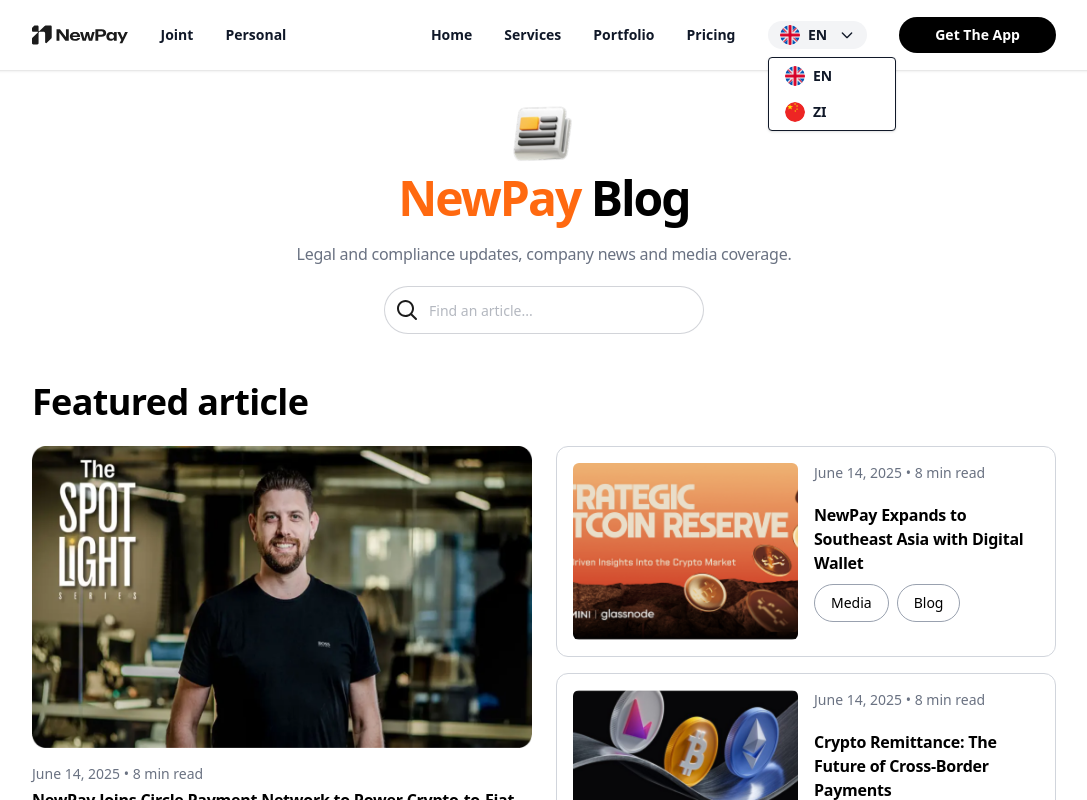
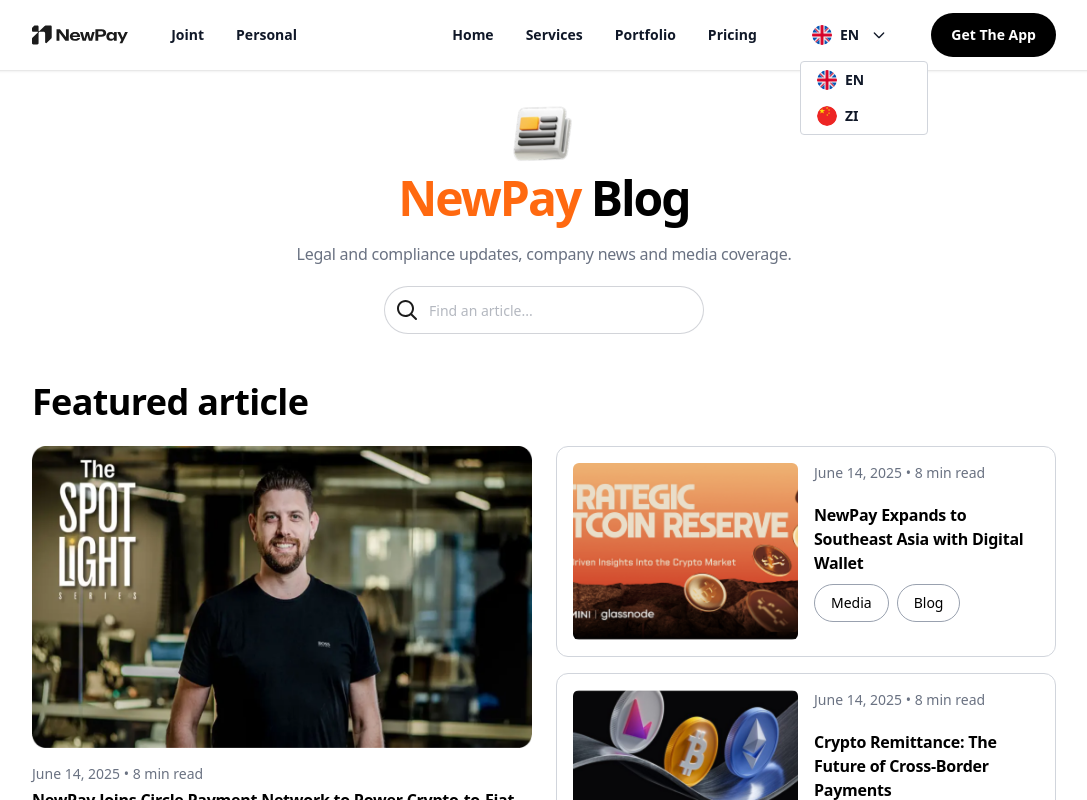
Before and after one commit to newpaysupport/newpay-website, a Next.js app: page /en in a window 1280 px wide. Both pictures are taken after a click on the button "EN". Shown: the top 800 px of the page, without its empty margins (96-1183 px from the left). Built offline with nearby package versions, Linux system fonts and the light colour scheme.

Commit message:
fix : swich-laguage.tsx

```diff
--- a/src/components/swich-language.tsx
+++ b/src/components/swich-language.tsx
@@ -24,7 +24,7 @@
       <div className="relative">
         <button
           onClick={() => setOpen((prev) => !prev)}
-          className="flex items-center gap-2 px-3 py-1 bg-gray-100 rounded-full hover:bg-gray-200 text-sm"
+          className="flex items-center gap-2 px-3 py-2 rounded-full hover:bg-gray-100 text-sm"
         >
           <img
             src={currentLanguage.flag.src}
@@ -43,7 +43,7 @@
         </button>
 
         {open && (
-          <div className="absolute left-0 mt-2 w-32 bg-white border rounded shadow z-20">
+          <div className="absolute left-0 mt-2 w-32 bg-white border border-gray-300 rounded z-20">
             {languages.map((lng) => (
               <div
                 key={lng.code}
@@ -66,7 +66,7 @@
       </div>
 
       {/* Get App Button */}
-      <button className="md:inline hidden bg-black ml-4 px-9 py-2 rounded-full active:scale-95 text-white">
+      <button className="md:inline hidden bg-black ml-4 px-5 py-3 rounded-full active:scale-95 text-white">
         {t('getApp')}
       </button>
     </div>
```
